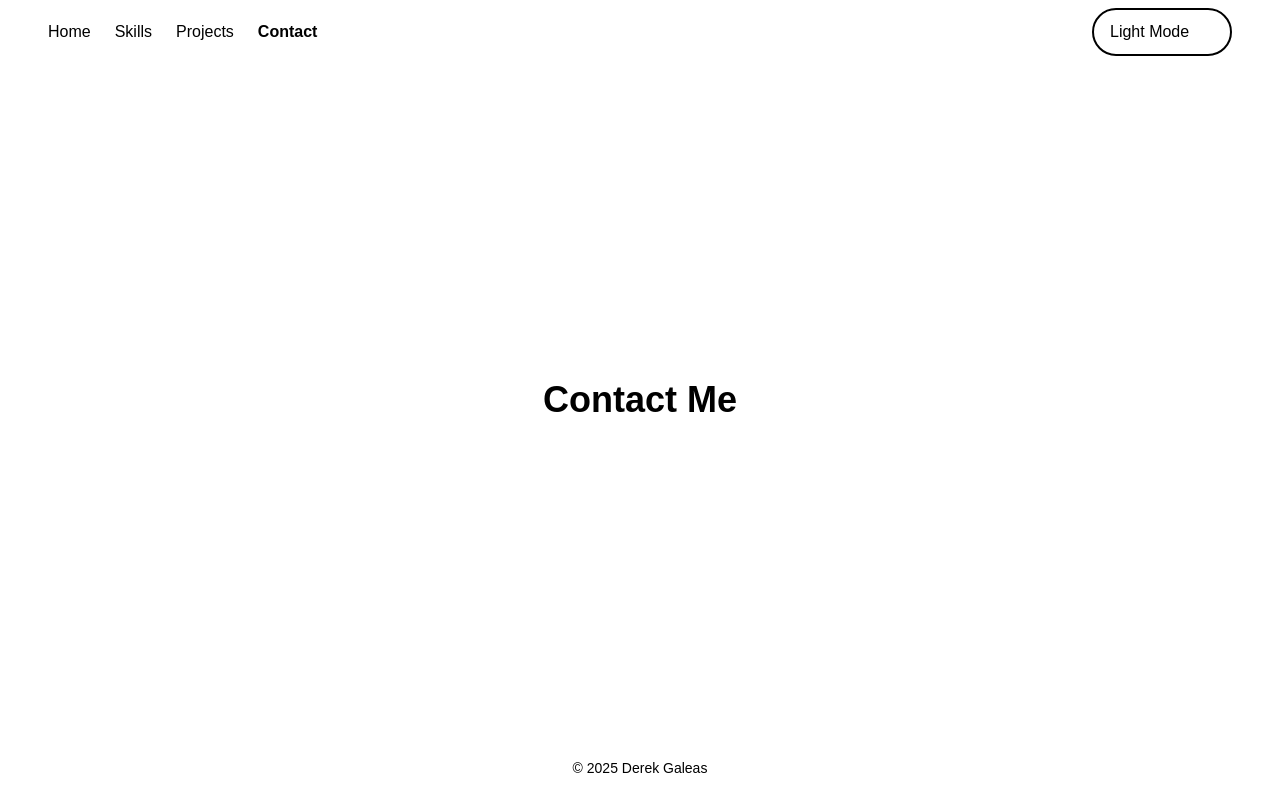
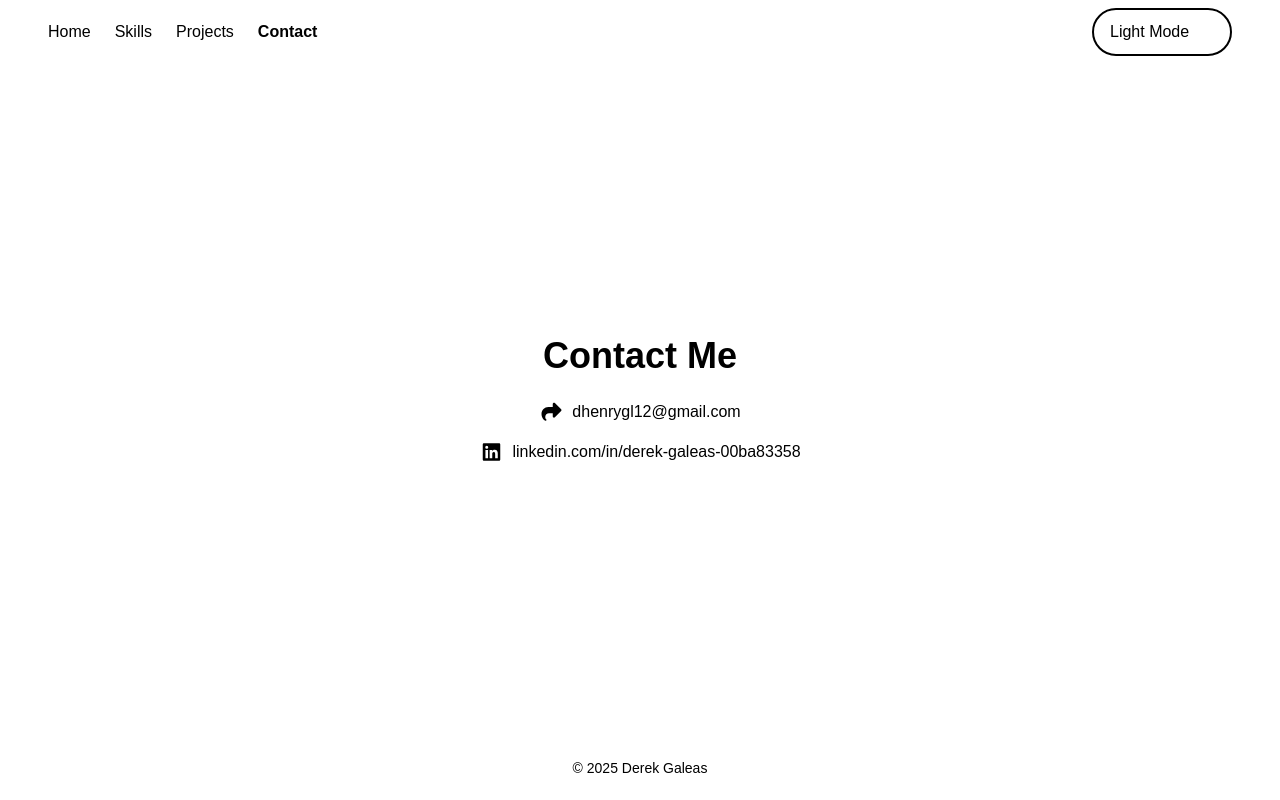
Before and after one commit to DHK2001/portfolio, a Next.js app: page /contact in a window 1280 px wide. Built offline with nearby package versions, Linux system fonts and the light colour scheme.

Commit message:
add contact me

```diff
--- a/src/app/contact/page.tsx
+++ b/src/app/contact/page.tsx
@@ -1,9 +1,33 @@
 import Title from "@/components/Title";
+import { profileData } from "@/constants/infoExample";
+import { getLinkedUser } from "@/utils/utils";
+import { faLinkedin } from "@fortawesome/free-brands-svg-icons";
+import { faMailForward } from "@fortawesome/free-solid-svg-icons";
+import { FontAwesomeIcon } from "@fortawesome/react-fontawesome";
 
 export default function Contact() {
   return (
-    <div className="h-full w-full flex flex-col justify-center items-center gap-4">
+    <div className="h-full w-full flex flex-col justify-center items-center gap-6 px-4">
       <Title text="Contact Me" />
+
+      <div className="flex flex-col gap-4 items-center">
+        <a
+          href={`mailto:${profileData.email}`}
+          className="flex items-center gap-2 text-[var(--primary)] hover:underline"
+        >
+          <FontAwesomeIcon icon={faMailForward} size="lg" className="h-5 w-5" />
+          {profileData.email}
+        </a>
+
+        <a
+          href={profileData.linkedUrl}
+          rel="noopener noreferrer"
+          className="flex items-center gap-2 text-[var(--primary)] hover:underline"
+        >
+          <FontAwesomeIcon icon={faLinkedin} size="lg" className="h-5 w-5" />
+          linkedin.com/in/{getLinkedUser(profileData.linkedUrl)}
+        </a>
+      </div>
     </div>
   );
 }
--- a/src/app/page.tsx
+++ b/src/app/page.tsx
@@ -5,7 +5,7 @@ import Description from "@/components/Description";
 import IconButton from "@/components/IconButton";
 import Title from "@/components/Title";
 import UserAvatar from "@/components/UserAvatar";
-import { Profile } from "@/models/models";
+import { profileData } from "@/constants/infoExample";
 import { faGithub, faLinkedin } from "@fortawesome/free-brands-svg-icons";
 
 export default function Home() {
@@ -13,31 +13,24 @@ export default function Home() {
     window.open(url, "_blank", "noopener,noreferrer");
   }
 
-  const profile: Profile = {
-    name: "Abhinay",
-    description:
-      "I have 2+ years of experience contributing to a low-code product’s core codebase, combining full-stack and mobile expertise to solve real-world challenges.",
-    profilePicture: ""
-  };
-
   return (
     <div className="h-full w-full flex flex-col justify-center items-center gap-4">
-      <UserAvatar imageUrl={profile.profilePicture} />
-      <Title text={`Hello, I'm ${profile.name}`} />
+      <UserAvatar imageUrl={profileData.profilePicture} />
+      <Title text={`Hello, I'm ${profileData.name}`} />
       <div className="max-w-2xl text-center">
-        <Description text={profile.description} />
+        <Description text={profileData.description} />
       </div>
       <div className="flex gap-4">
         <IconButton
           icon={faGithub}
           onClick={() =>
-            iconOnClick("https://github.com/DHK2001?tab=repositories")
+            iconOnClick(profileData.githubUrl)
           }
         />
         <IconButton
           icon={faLinkedin}
           onClick={() =>
-            iconOnClick("https://www.linkedin.com/in/derek-galeas-00ba83358")
+            iconOnClick(profileData.linkedUrl)
           }
         />
       </div>
--- a/src/app/projects/page.tsx
+++ b/src/app/projects/page.tsx
@@ -1,37 +1,9 @@
 "use client";
 
 import Title from "@/components/Title";
-
-export interface Project {
-  projectName: string;
-  description: string;
-  image: string;
-}
+import { projectsData } from "@/constants/infoExample";
 
 export default function Projects() {
-  const projects: Project[] = [
-    {
-      projectName: "Portfolio Website",
-      description:
-        "A personal portfolio website built with Next.js, TailwindCSS, and Framer Motion.",
-      image:
-        "https://ayushdas.vercel.app/_next/image?url=%2Fproject1.png&w=828&q=75",
-    },
-    {
-      projectName: "E-commerce App",
-      description:
-        "A full-stack e-commerce application with product listing, cart, and checkout functionality.",
-      image:
-        "https://ayushdas.vercel.app/_next/image?url=%2Fproject2.png&w=828&q=75",
-    },
-    {
-      projectName: "Chat Application",
-      description:
-        "A real-time chat app using WebSockets with support for rooms and private messaging.",
-      image:
-        "https://ayushdas.vercel.app/_next/image?url=%2Fproject3.png&w=828&q=75",
-    },
-  ];
 
   const handleClick = (projectName: string) => {
     console.log(`Clicked project: ${projectName}`);
@@ -42,7 +14,7 @@ export default function Projects() {
       <Title text="My Projects" />
 
       <div className="flex flex-col gap-12 w-full max-w-6xl">
-        {projects.map((project, index) => (
+        {projectsData.map((project, index) => (
           <div
             key={project.projectName}
             onClick={() => handleClick(project.projectName)}
--- a/src/app/skills/page.tsx
+++ b/src/app/skills/page.tsx
@@ -1,14 +1,8 @@
 import Title from "@/components/Title";
-import { Skill } from "@/models/models";
+import { listSkillsData } from "@/constants/infoExample";
 
 export default function Skills() {
-  const listSkills: Skill[] = [
-    { id: 1, skillName: "React", imageUrl: "https://upload.wikimedia.org/wikipedia/commons/thumb/a/a7/React-icon.svg/1150px-React-icon.svg.png" },
-    { id: 2, skillName: "Next.js", imageUrl: "https://images-cdn.openxcell.com/wp-content/uploads/2024/07/24154156/dango-inner-2.webp" },
-    { id: 3, skillName: "TailwindCSS", imageUrl: "https://upload.wikimedia.org/wikipedia/commons/thumb/d/d5/Tailwind_CSS_Logo.svg/2560px-Tailwind_CSS_Logo.svg.png" },
-    { id: 4, skillName: "TypeScript", imageUrl: "https://upload.wikimedia.org/wikipedia/commons/thumb/4/4c/Typescript_logo_2020.svg/250px-Typescript_logo_2020.svg.png" },
-    { id: 5, skillName: "Node.js", imageUrl: "https://upload.wikimedia.org/wikipedia/commons/thumb/d/d9/Node.js_logo.svg/1280px-Node.js_logo.svg.png" },
-  ];
+
 
   return (
     <div className="h-full w-full flex flex-col justify-center items-center gap-6 px-4">
@@ -26,7 +20,7 @@ export default function Skills() {
           max-w-6xl
         "
       >
-        {listSkills.map((skill) => (
+        {listSkillsData.map((skill) => (
           <div
             key={skill.id}
             className="flex flex-col items-center justify-center p-4 bg-[color:var(--cards)] shadow rounded-lg"
--- /dev/null
+++ b/src/constants/infoExample.ts
@@ -0,0 +1,68 @@
+import { Profile, Project, Skill } from "@/models/models";
+
+export const profileData: Profile = {
+  name: "Abhinay",
+  description:
+    "I have 2+ years of experience contributing to a low-code product’s core codebase, combining full-stack and mobile expertise to solve real-world challenges.",
+  profilePicture: "",
+  email: "dhenrygl12@gmail.com",
+  githubUrl: "https://github.com/DHK2001?tab=repositories",
+  linkedUrl: "https://www.linkedin.com/in/derek-galeas-00ba83358",
+};
+
+export const listSkillsData: Skill[] = [
+  {
+    id: 1,
+    skillName: "React",
+    imageUrl:
+      "https://upload.wikimedia.org/wikipedia/commons/thumb/a/a7/React-icon.svg/1150px-React-icon.svg.png",
+  },
+  {
+    id: 2,
+    skillName: "Next.js",
+    imageUrl:
+      "https://images-cdn.openxcell.com/wp-content/uploads/2024/07/24154156/dango-inner-2.webp",
+  },
+  {
+    id: 3,
+    skillName: "TailwindCSS",
+    imageUrl:
+      "https://upload.wikimedia.org/wikipedia/commons/thumb/d/d5/Tailwind_CSS_Logo.svg/2560px-Tailwind_CSS_Logo.svg.png",
+  },
+  {
+    id: 4,
+    skillName: "TypeScript",
+    imageUrl:
+      "https://upload.wikimedia.org/wikipedia/commons/thumb/4/4c/Typescript_logo_2020.svg/250px-Typescript_logo_2020.svg.png",
+  },
+  {
+    id: 5,
+    skillName: "Node.js",
+    imageUrl:
+      "https://upload.wikimedia.org/wikipedia/commons/thumb/d/d9/Node.js_logo.svg/1280px-Node.js_logo.svg.png",
+  },
+];
+
+export const projectsData: Project[] = [
+  {
+    projectName: "Portfolio Website",
+    description:
+      "A personal portfolio website built with Next.js, TailwindCSS, and Framer Motion.",
+    image:
+      "https://ayushdas.vercel.app/_next/image?url=%2Fproject1.png&w=828&q=75",
+  },
+  {
+    projectName: "E-commerce App",
+    description:
+      "A full-stack e-commerce application with product listing, cart, and checkout functionality.",
+    image:
+      "https://ayushdas.vercel.app/_next/image?url=%2Fproject2.png&w=828&q=75",
+  },
+  {
+    projectName: "Chat Application",
+    description:
+      "A real-time chat app using WebSockets with support for rooms and private messaging.",
+    image:
+      "https://ayushdas.vercel.app/_next/image?url=%2Fproject3.png&w=828&q=75",
+  },
+];
--- a/src/models/models.ts
+++ b/src/models/models.ts
@@ -8,6 +8,9 @@ export interface Profile {
   name: string;
   description: string;
   profilePicture: string;
+  email: string;
+  githubUrl: string;
+  linkedUrl: string;
 }
 
 export interface Project {
--- /dev/null
+++ b/src/utils/utils.ts
@@ -0,0 +1,4 @@
+export function getLinkedUser(url: string) {
+  const splitUrl: string[] = url.split("/");
+  return splitUrl[splitUrl.length - 1];
+}
```
